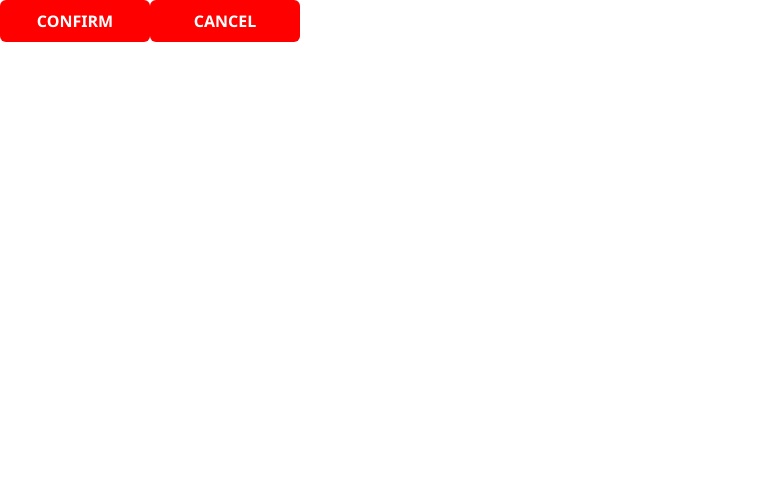
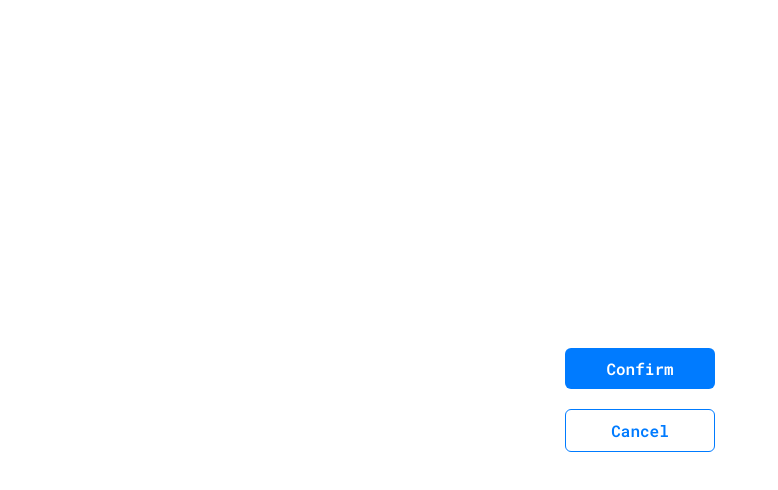
Before and after one commit to 1ASPER/ui-lib, a React (Create React App) app: page / in a window 1280 px wide. Shown: the top 490 px of the page, without its empty margins (0-778 px from the left). Built offline with nearby package versions, Linux system fonts and the light colour scheme.

Commit message:
finished [button] component

```diff
--- a/package.json
+++ b/package.json
@@ -8,7 +8,7 @@
     "@testing-library/user-event": "^13.5.0",
     "react": "^18.3.1",
     "react-dom": "^18.3.1",
-    "react-scripts": "5.0.1",
+    "react-scripts": "^5.0.1",
     "web-vitals": "^2.1.4"
   },
   "scripts": {
--- a/src/App.js
+++ b/src/App.js
@@ -2,10 +2,9 @@ import { Button } from './components/Button';
 
 function App() {
   return (
-    <div>
-      <Button variant="bordered">Confirm</Button>
-      <Button >Cancel</Button>
-
+    <div className="button-container">
+      <Button variant="primary">Confirm</Button>
+      <Button variant="bordered">Cancel</Button>
     </div>
   );
 }
--- a/src/components/Button/index.css
+++ b/src/components/Button/index.css
@@ -1,5 +1,5 @@
+/* Button */
 .my-button {
-    background-color: #f00;
     min-width: 150px;
     max-height: 50px;
     border: none;
@@ -7,21 +7,52 @@
     border-radius: 6px;
     cursor: pointer;
 
-    color: #fff;
     font-size: 16px;
-    font-family: 'Segoe UI', Tahoma;
+    font-family: "Roboto Mono" ,'Segoe UI', Tahoma;
     font-weight: 600;
-    text-transform: uppercase;
+    text-transform: none;
     text-align: center;
     text-decoration: none;
+
+    transition: background-color 0.3s, color 0.3s;
+
 }
 
+/* Variant */
 .my-button--primary {
     background-color: #007bff;
+    color: white;
+}
+
+.my-button--primary:hover {
+    background-color: #0056b3;
 }
 
 .my-button--bordered {
-    background-color: #6c757d;
-    color: royalblue;
+    color: #007bff;
+    background-color: white;
+    border: 1px solid #007bff;
+}
 
+.my-button--bordered:hover {
+    background-color: #d4d4d4;
 }
+
+/* Size */
+.my-button--small {
+    min-width: 100px;
+    max-height: 40px;
+    font-size: 14px;
+}
+
+.my-button--medium {
+    min-width: 150px;
+    max-height: 50px;
+    font-size: 16px;
+}
+
+.my-button--large {
+    min-width: 200px;
+    max-height: 60px;
+    font-size: 18px;
+}
--- a/src/components/Button/index.jsx
+++ b/src/components/Button/index.jsx
@@ -2,9 +2,11 @@ import "./index.css";
 
 export function Button(props) {
 
-    const { variant = "primary", children } = props;
+    // size = "small" | "medium" | "large"
+    // variant = "primary" | "bordered"
 
-    const className = `my-button my-button--${variant}"}`;
+    const { children, variant = "primary", size = "medium" } = props;
+    const className = `my-button my-button--${variant} my-button--${size}`;
 
     return (
         <button className={className}>{children}</button>
--- a/src/index.css
+++ b/src/index.css
@@ -1,3 +1,5 @@
+@import url('https://fonts.googleapis.com/css2?family=Inter:ital,opsz,wght@0,14..32,100..900;1,14..32,100..900&family=Lato:ital,wght@0,100;0,300;0,400;0,700;0,900;1,100;1,300;1,400;1,700;1,900&family=Roboto+Mono:ital,wght@0,100..700;1,100..700&display=swap');
+
 body {
   margin: 0;
   font-family: -apple-system, BlinkMacSystemFont, 'Segoe UI', 'Roboto', 'Oxygen',
@@ -7,7 +9,11 @@ body {
   -moz-osx-font-smoothing: grayscale;
 }
 
-code {
-  font-family: source-code-pro, Menlo, Monaco, Consolas, 'Courier New',
-    monospace;
+.button-container {
+  display: flex;
+  justify-content: center;
+  align-items: center;
+  height: 100vh;
+  flex-direction: column;
+  gap: 20px;
 }
```
Also changed, not shown: 1 other file (tests, documents, lock files or other folders).
